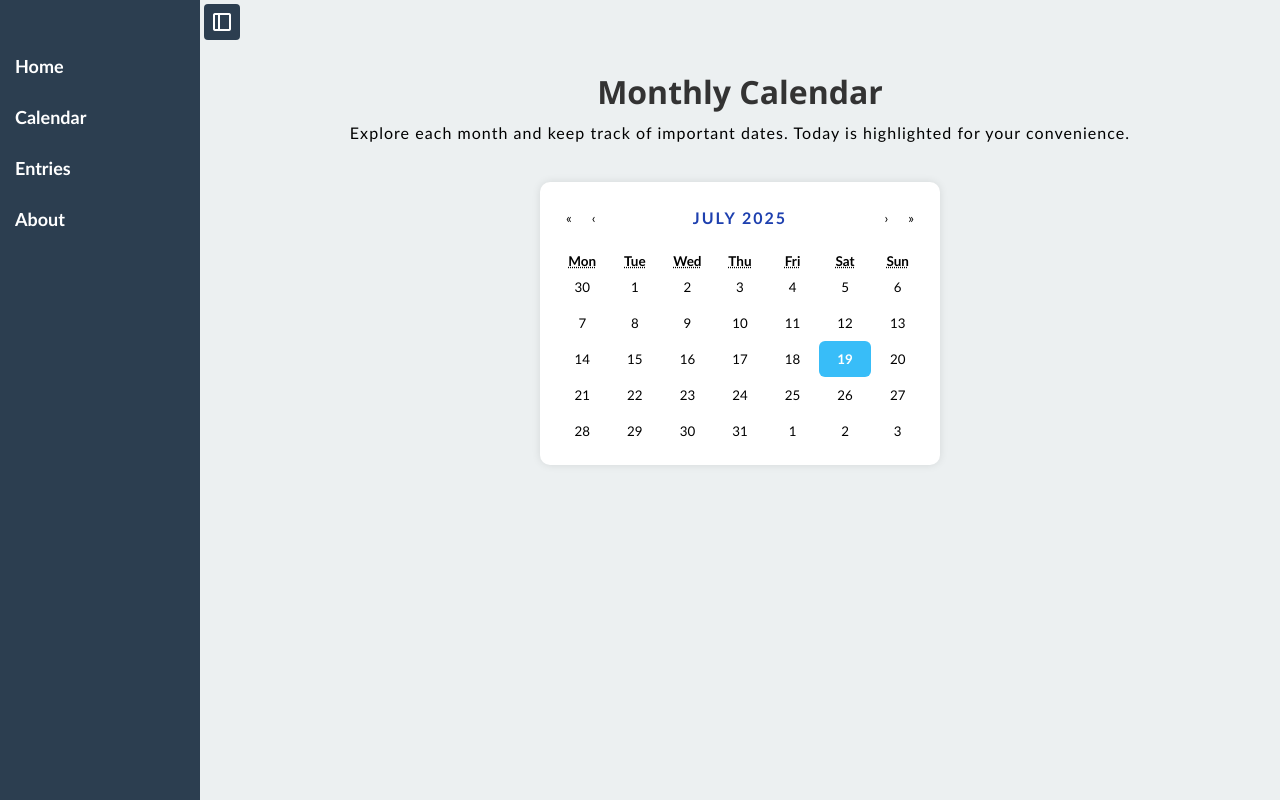
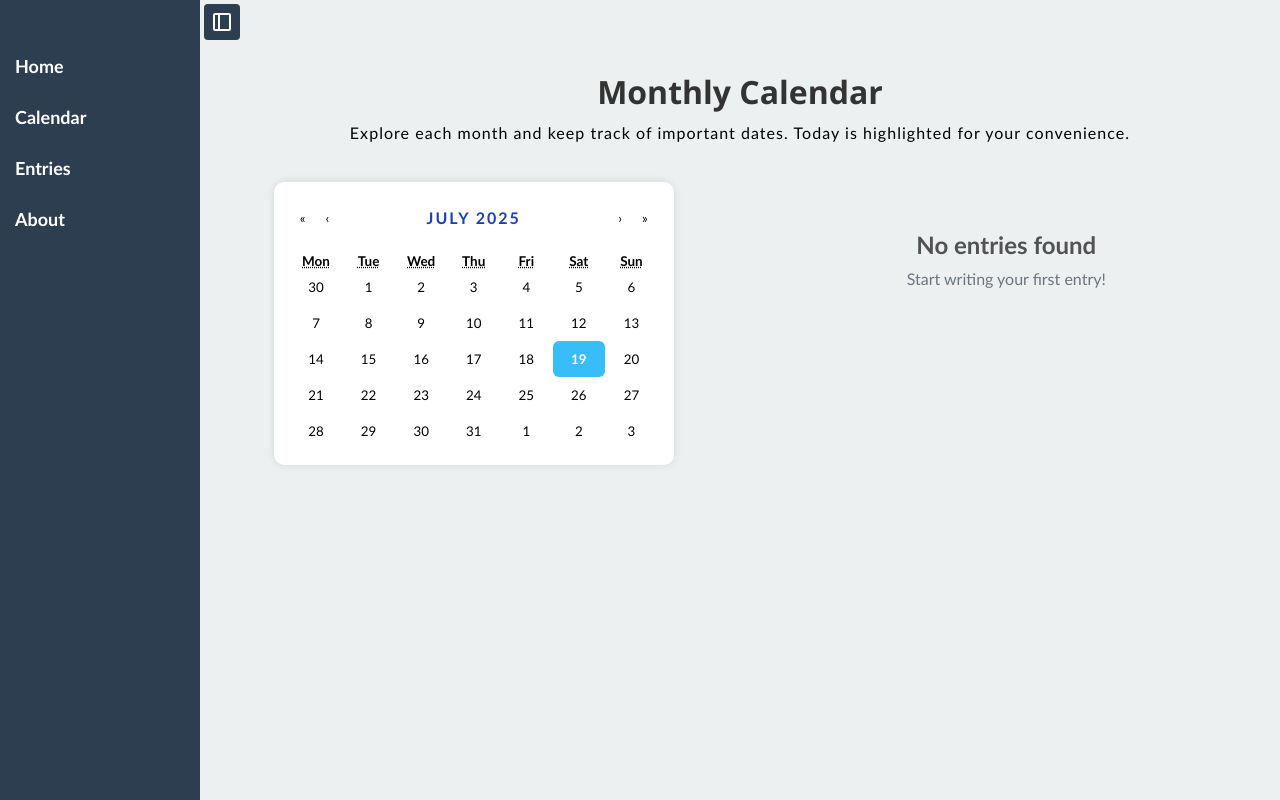
Before and after one commit to sachinbhujel/journal_app, a React (Vite) app in the folder vite-project/: page /calendar in a window 1280 px wide. Built offline with nearby package versions, Linux system fonts and the light colour scheme; a web font is replaced by a local one.

Commit message:
Date Selected Entry Show Added

```diff
--- a/vite-project/src/App.css
+++ b/vite-project/src/App.css
@@ -811,17 +811,55 @@
     letter-spacing: 1.04px;
 }
 
-
 /* NO Page Error */
 
-.no-page-wrapper{
+.no-page-wrapper {
     margin-top: 100px;
     padding: 10px;
 }
 
-.no-page-title{
+.no-page-title {
     text-align: center;
+}
 
+.selected-date-entry-div {
+    display: flex;
+    gap: 25px;
+    justify-content: space-between;
+}
+
+.calendar-selected-date-entry-div {
+    width: 50%;
+}
+
+.entries-selected-date-entry-div {
+    width: 50%;
+}
+
+.calendar-entry-not-found {
+    margin-top: 28px;
+    display: flex;
+    flex-direction: column;
+    justify-content: center;
+    padding: 20px;
+    border-radius: 8px;
+}
+
+.calendar-entry-not-found h2 {
+    text-align: center;
+    color: #535252;
+    margin-bottom: 10px;
+}
+
+.calendar-entry-not-found p {
+    text-align: center;
+    color: #6c757d;
+}
+
+.entry-list{
+    display: flex;
+    flex-direction: column;
+    gap: 10px;
 }
 
 @media screen and (max-width: 600px) {
@@ -831,6 +869,23 @@
     }
     .calendar-wrapper {
         padding: 10px;
+    }
+}
+
+@media (width<800px) {
+    .selected-date-entry-div {
+        flex-direction: column;
+    }
+
+    .calendar-entry-not-found{
+        width: 100%;
+    }
+    .calendar-selected-date-entry-div {
+        width: 100%;
+    }
+
+    .entries-selected-date-entry-div {
+        width: 100%;
     }
 }
 
--- a/vite-project/src/pages/Calendar.jsx
+++ b/vite-project/src/pages/Calendar.jsx
@@ -1,8 +1,46 @@
-import React from "react";
+import React, { useState, useEffect } from "react";
 import "../App.css";
 import MyCalendar from "../pages/My_calendar.jsx";
 
 export default function Calendar() {
+    const [dateEntryShow, setDateEntryShow] = useState([]);
+    const [selectedDate, setSelectedDate] = useState(null);
+    const [filteredEntries, setFilteredEntries] = useState([]);
+
+    const moodColors = [
+        "orange",
+        "#fca311",
+        "#cae9ff",
+        "#BBDEFB",
+        "#ffcdb2",
+        "#f9f7f3",
+    ];
+    const categoryColors = [
+        "lightskyblue",
+        "#FFF9C4",
+        "#D1C4E9",
+        "#B2EBF2",
+        "#FFECB3",
+        "#DCEDC8",
+    ];
+
+    useEffect(() => {
+        const saved = localStorage.getItem("journalEntries");
+        if (saved) {
+            setDateEntryShow(JSON.parse(saved));
+        }
+    }, []);
+
+    useEffect(() => {
+        if (dateEntryShow.length > 0) {
+            const match = dateEntryShow.filter(
+                (entry) => entry.date === selectedDate
+            );
+            setFilteredEntries(match);
+        } else {
+            setFilteredEntries([]);
+        }
+    }, [selectedDate, dateEntryShow]);
 
     return (
         <div className="calendar-wrapper">
@@ -11,7 +49,79 @@ export default function Calendar() {
                 Explore each month and keep track of important dates. Today is
                 highlighted for your convenience.
             </p>
-            <MyCalendar />
+            <div className="selected-date-entry-div">
+                <div className="calendar-selected-date-entry-div">
+                    <MyCalendar onDateClick={setSelectedDate} />
+                </div>
+                <div className="entries-selected-date-entry-div">
+                    {filteredEntries.length > 0 ? (
+                        <div className="entry-list">
+                            <h2>Entries on {selectedDate}</h2>
+                            {filteredEntries.map((entry, index) => (
+                                <div key={index} className="entry-found">
+                                    <div className="entry-found-top">
+                                        <h2>
+                                            {entry.title.length > 10
+                                                ? entry.title.slice(0, 16) +
+                                                  "..."
+                                                : entry.title}
+                                        </h2>
+                                        <div className="date-time-div">
+                                            <p>{entry.date}</p>
+                                            <p
+                                                className="time"
+                                                style={{
+                                                    fontSize: "14px",
+                                                    marginTop: "6px",
+                                                }}
+                                            >
+                                                {entry.time}
+                                            </p>
+                                        </div>
+                                    </div>
+                                    <div className="entry-found-content">
+                                        {entry.content.length > 70
+                                            ? entry.content.slice(0, 140) +
+                                              "..."
+                                            : entry.content}
+                                    </div>
+                                    <div className="entry-found-select">
+                                        <p
+                                            className="mood"
+                                            style={{
+                                                backgroundColor:
+                                                    moodColors[
+                                                        index %
+                                                            moodColors.length
+                                                    ],
+                                            }}
+                                        >
+                                            {entry.mood}
+                                        </p>
+                                        <p
+                                            className="category"
+                                            style={{
+                                                backgroundColor:
+                                                    categoryColors[
+                                                        index %
+                                                            categoryColors.length
+                                                    ],
+                                            }}
+                                        >
+                                            {entry.category}
+                                        </p>
+                                    </div>
+                                </div>
+                            ))}
+                        </div>
+                    ) : (
+                        <div className="calendar-entry-not-found">
+                            <h2>No entries found</h2>
+                            <p>Start writing your first entry!</p>
+                        </div>
+                    )}
+                </div>
+            </div>
         </div>
     );
 }
--- a/vite-project/src/pages/Home.jsx
+++ b/vite-project/src/pages/Home.jsx
@@ -60,7 +60,6 @@ export default function Home() {
     const [editEntry, setEditEntry] = useState(null);
     const [successShow, setSuccessShow] = useState(false);
 
-    // Save entries to localStorage whenever entries state changes
     useEffect(() => {
         localStorage.setItem("journalEntries", JSON.stringify(entries));
     }, [entries]);
@@ -110,7 +109,6 @@ export default function Home() {
         }
     }, [successShow]);
 
-    // Load Entries
     const LOAD_COUNT = 3;
     const [visibleCount, setVisibleCount] = useState(LOAD_COUNT);
     const visibleEntries = entries.slice(0, visibleCount);
--- a/vite-project/src/pages/My_calendar.jsx
+++ b/vite-project/src/pages/My_calendar.jsx
@@ -1,13 +1,9 @@
-'use client';
+"use client";
 
-import { useState } from 'react';
-import Calendar from 'react-calendar';
-import '../App.css'; // custom styles
+import Calendar from "react-calendar";
+import "../App.css";
 
-export default function MyCalendar() {
-  const [value, onChange] = useState(new Date());
-
-  // Check if given date is today
+export default function MyCalendar({onDateClick}) {
     const isToday = (date) => {
         const today = new Date();
         return (
@@ -17,17 +13,24 @@ export default function MyCalendar() {
         );
     };
 
+    function callDay(clickDay) {
+        const year = clickDay.getFullYear();
+        const month = String(clickDay.getMonth() + 1).padStart(2, "0");
+        const day = String(clickDay.getDate()).padStart(2, "0");
+        const selectedDate = `${year}-${month}-${day}`;
+        onDateClick(selectedDate)
+    }
+
     return (
         <div className="custom-calendar-container">
             <Calendar
-        onChange={onChange}
-        value={value}
                 className="custom-calendar"
+                onClickDay={callDay}
                 tileClassName={({ date, view }) => {
-          if (view === 'month' && isToday(date)) {
-            return 'custom-today';
+                    if (view === "month" && isToday(date)) {
+                        return "custom-today";
                     }
-          return '';
+                    return "";
                 }}
             />
         </div>
```
Lines whose indentation alone changed are shown as unchanged.
